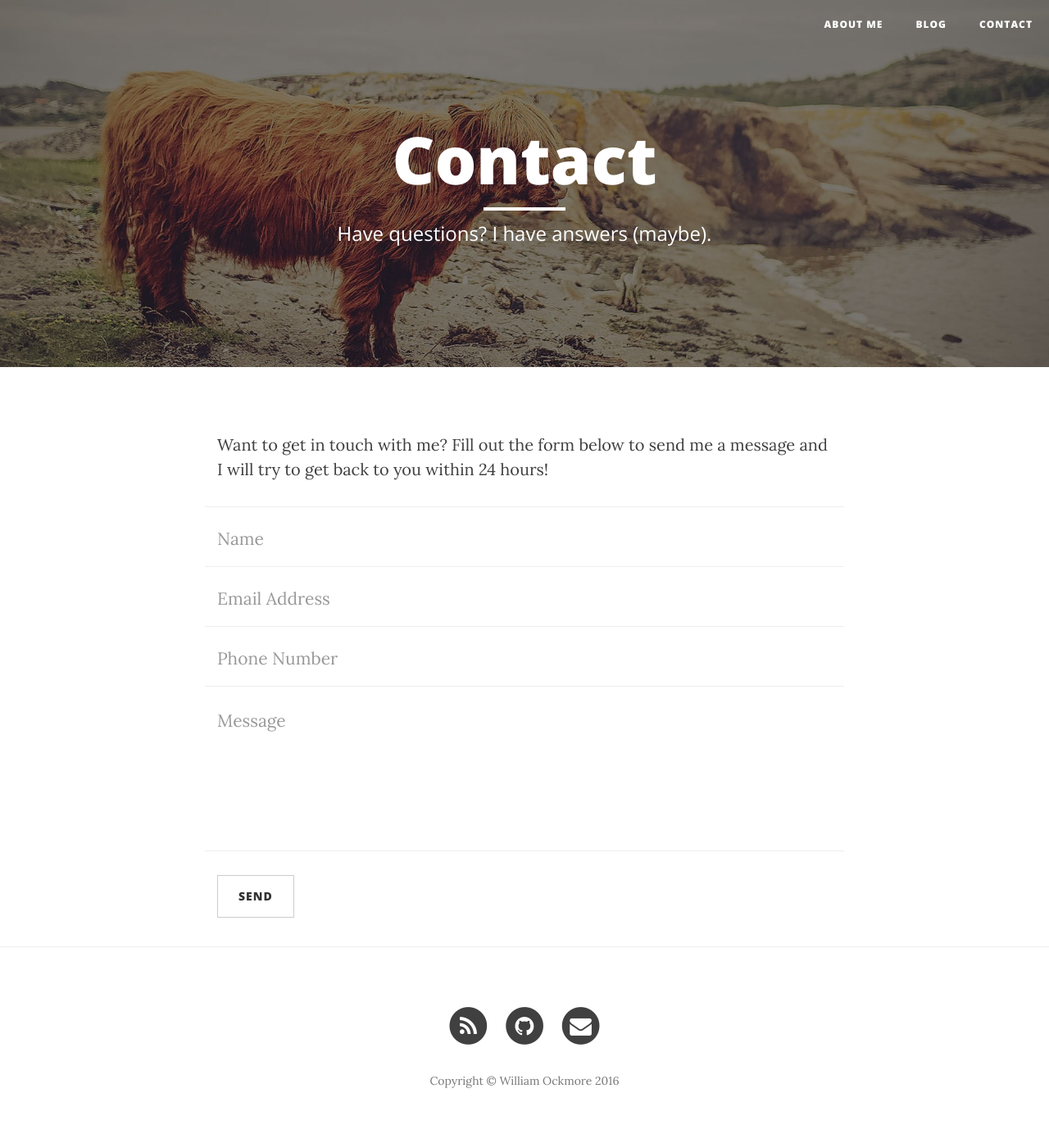
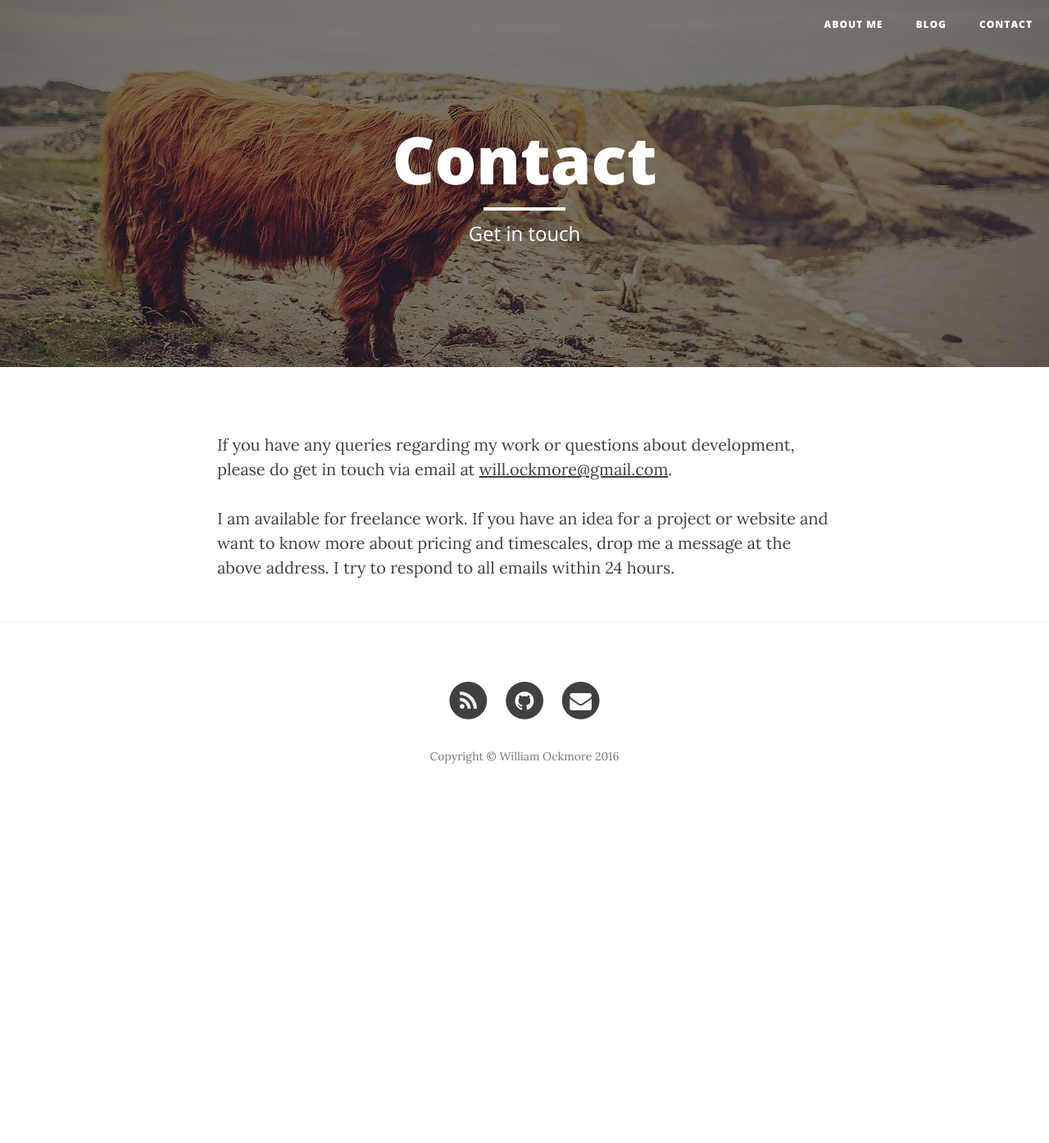
Before and after one commit to will-ockmore/will-ockmore.github.io, a Jekyll site: the page built from contact.html, in a window 1280 px wide. Shown: the whole page at 82% size. Built offline with Jekyll 4.4.1, drawn with Linux system fonts in a browser that asks for light colours; nearby versions of some CDN libraries; after the commit the page ends 999 px from its top, so only the background shows below that.

Commit message:
content for contact page

```diff
--- a/contact.html
+++ b/contact.html
@@ -1,48 +1,15 @@
 ---
 layout: page
 title: "Contact"
-description: "Have questions? I have answers (maybe)."
+description: "Get in touch"
 header-img: "img/contact-bg.jpg"
 ---
 
-<p>Want to get in touch with me? Fill out the form below to send me a message and I will try to get back to you within 24 hours!</p>
-<!-- Contact Form - Enter your email address on line 19 of the mail/contact_me.php file to make this form work. -->
-<!-- WARNING: Some web hosts do not allow emails to be sent through forms to common mail hosts like Gmail or Yahoo. It's recommended that you use a private domain email address! -->
-<!-- NOTE: To use the contact form, your site must be on a live web host with PHP! The form will not work locally! -->
-<form name="sentMessage" id="contactForm" novalidate>
-    <div class="row control-group">
-        <div class="form-group col-xs-12 floating-label-form-group controls">
-            <label>Name</label>
-            <input type="text" class="form-control" placeholder="Name" id="name" required data-validation-required-message="Please enter your name.">
-            <p class="help-block text-danger"></p>
-        </div>
-    </div>
-    <div class="row control-group">
-        <div class="form-group col-xs-12 floating-label-form-group controls">
-            <label>Email Address</label>
-            <input type="email" class="form-control" placeholder="Email Address" id="email" required data-validation-required-message="Please enter your email address.">
-            <p class="help-block text-danger"></p>
-        </div>
-    </div>
-    <div class="row control-group">
-        <div class="form-group col-xs-12 floating-label-form-group controls">
-            <label>Phone Number</label>
-            <input type="tel" class="form-control" placeholder="Phone Number" id="phone" required data-validation-required-message="Please enter your phone number.">
-            <p class="help-block text-danger"></p>
-        </div>
-    </div>
-    <div class="row control-group">
-        <div class="form-group col-xs-12 floating-label-form-group controls">
-            <label>Message</label>
-            <textarea rows="5" class="form-control" placeholder="Message" id="message" required data-validation-required-message="Please enter a message."></textarea>
-            <p class="help-block text-danger"></p>
-        </div>
-    </div>
-    <br>
-    <div id="success"></div>
-    <div class="row">
-        <div class="form-group col-xs-12">
-            <button type="submit" class="btn btn-default">Send</button>
-        </div>
-    </div>
-</form>
+<p>If you have any queries regarding my work or questions about
+development, please do get in touch via email at
+
+<a href="mailto:will.ockmore@gmail.com">will.ockmore@gmail.com</a>.</p>
+
+<p>I am available for freelance work. If you have an idea for a project
+or website and want to know more about pricing and timescales, drop me
+a message at the above address. I try to respond to all emails within 24 hours.</p>
```
